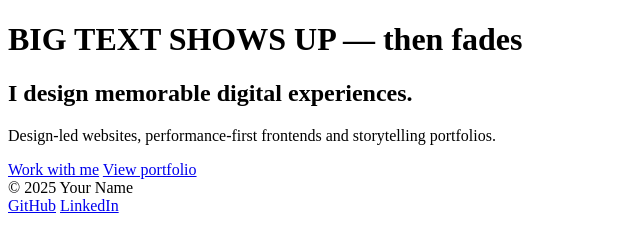
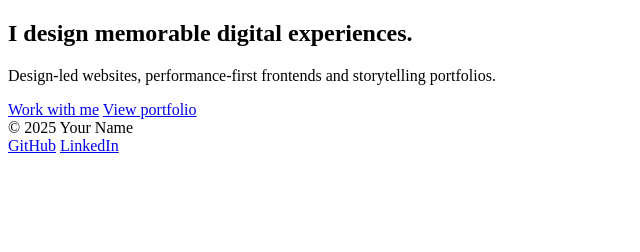
Before and after one commit to SettlingElf2632/settlingelf2632.github.io, a plain HTML site: page index.html in a window 1280 px wide. Shown: the whole page, without its empty margins (0-640 px from the left). Drawn offline with Linux system fonts and the light colour scheme.

Commit message:
Update index.html

```diff
--- a/index.html
+++ b/index.html
@@ -1,5 +1,4 @@
 <!doctype html>
-<h1 class="text-6xl md:text-8xl font-extrabold text-white/95 text-center leading-tight">BIG TEXT SHOWS UP — then fades</h1>
 </div>
 <div class="max-w-6xl mx-auto px-6 py-40 relative">
 <div class="max-w-3xl">
```
